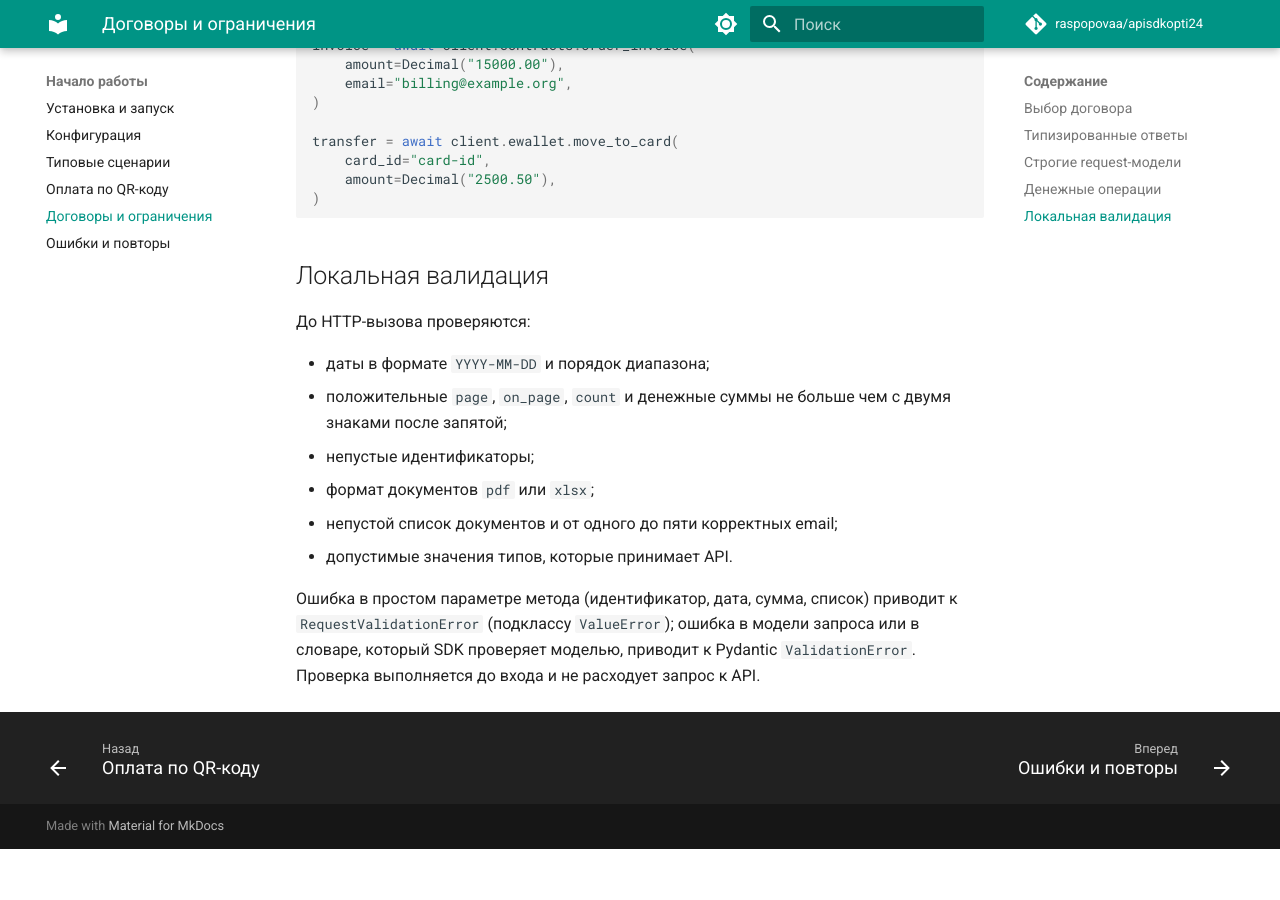
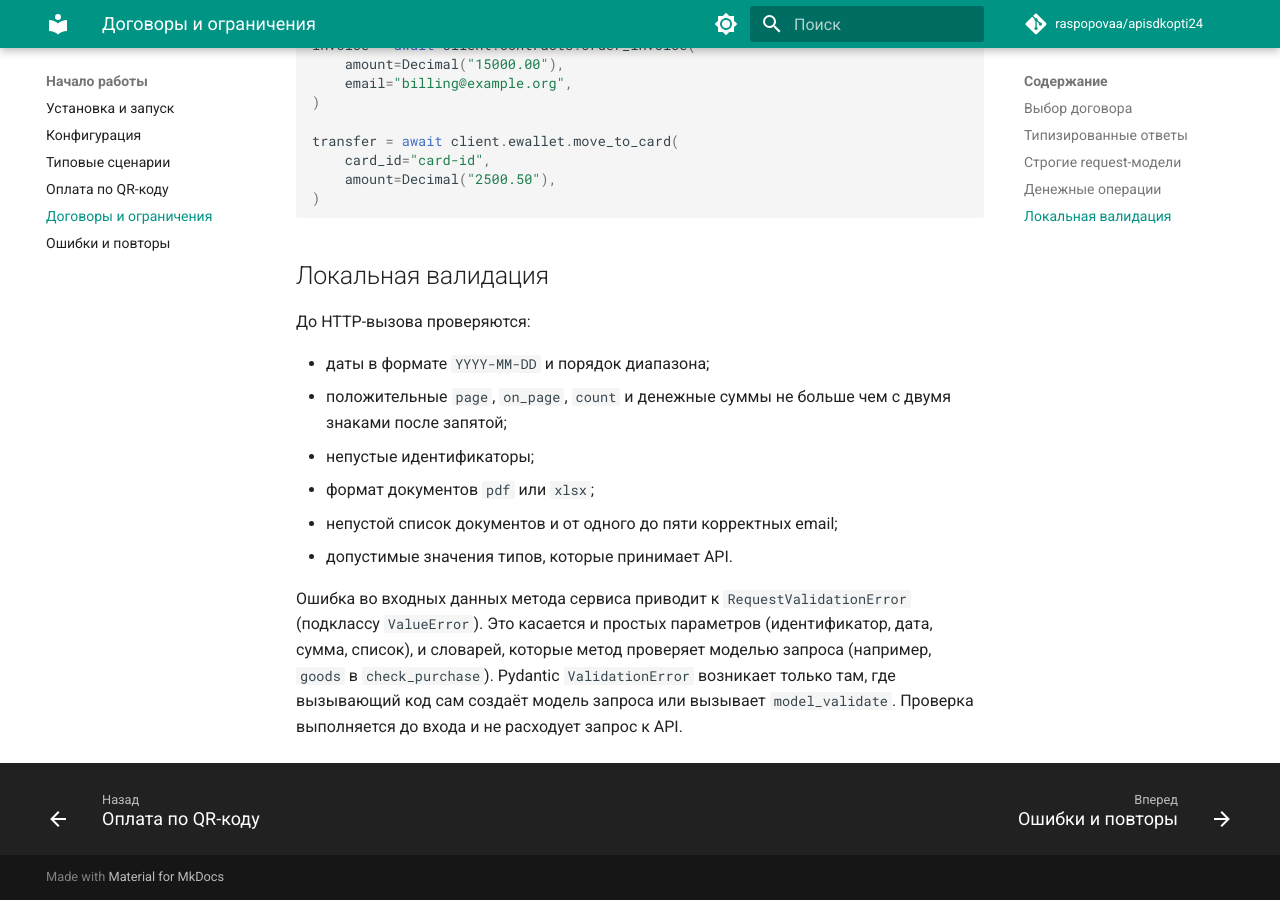
Before and after one commit to raspopovaa/apisdkopti24, an MkDocs documentation site: the page built from docs/contracts-and-limits.md, in a window 1280 px wide and 900 px high, scrolled down 2033 px. Built offline with MkDocs 1.6.1 and Material for MkDocs 9.7.7, drawn with Linux system fonts in a browser that asks for light colours; comment, search, counter and statistics services are not loaded; the version menu is left out; before the commit the page ends 2882 px from its top, so only the background shows below that.

Commit message:
fix: keep ServiceContainer.create clock optional and fix validation docs (#50)
Codex review of #48: the new clock keyword made ServiceContainer.create
reject the previous five-argument call, and contracts-and-limits.md still
said dictionaries validated by request models raise Pydantic ValidationError.


Claude-Session: https://claude.ai/code/session_015dGGiqu5A1XNDbRHPeRjg7

Co-authored-by: Claude <noreply@anthropic.com>

```diff
--- a/docs/contracts-and-limits.md
+++ b/docs/contracts-and-limits.md
@@ -117,7 +117,9 @@ transfer = await client.ewallet.move_to_card(
 - непустой список документов и от одного до пяти корректных email;
 - допустимые значения типов, которые принимает API.
 
-Ошибка в простом параметре метода (идентификатор, дата, сумма, список) приводит к
-`RequestValidationError` (подклассу `ValueError`); ошибка в модели запроса или в
-словаре, который SDK проверяет моделью, приводит к Pydantic `ValidationError`. Проверка
-выполняется до входа и не расходует запрос к API.
+Ошибка во входных данных метода сервиса приводит к `RequestValidationError` (подклассу
+`ValueError`). Это касается и простых параметров (идентификатор, дата, сумма, список), и
+словарей, которые метод проверяет моделью запроса (например, `goods` в
+`check_purchase`). Pydantic `ValidationError` возникает только там, где вызывающий код
+сам создаёт модель запроса или вызывает `model_validate`. Проверка выполняется до входа
+и не расходует запрос к API.
```
Also changed, not shown: CHANGELOG.md (+5 -0 lines), 2 other files.
